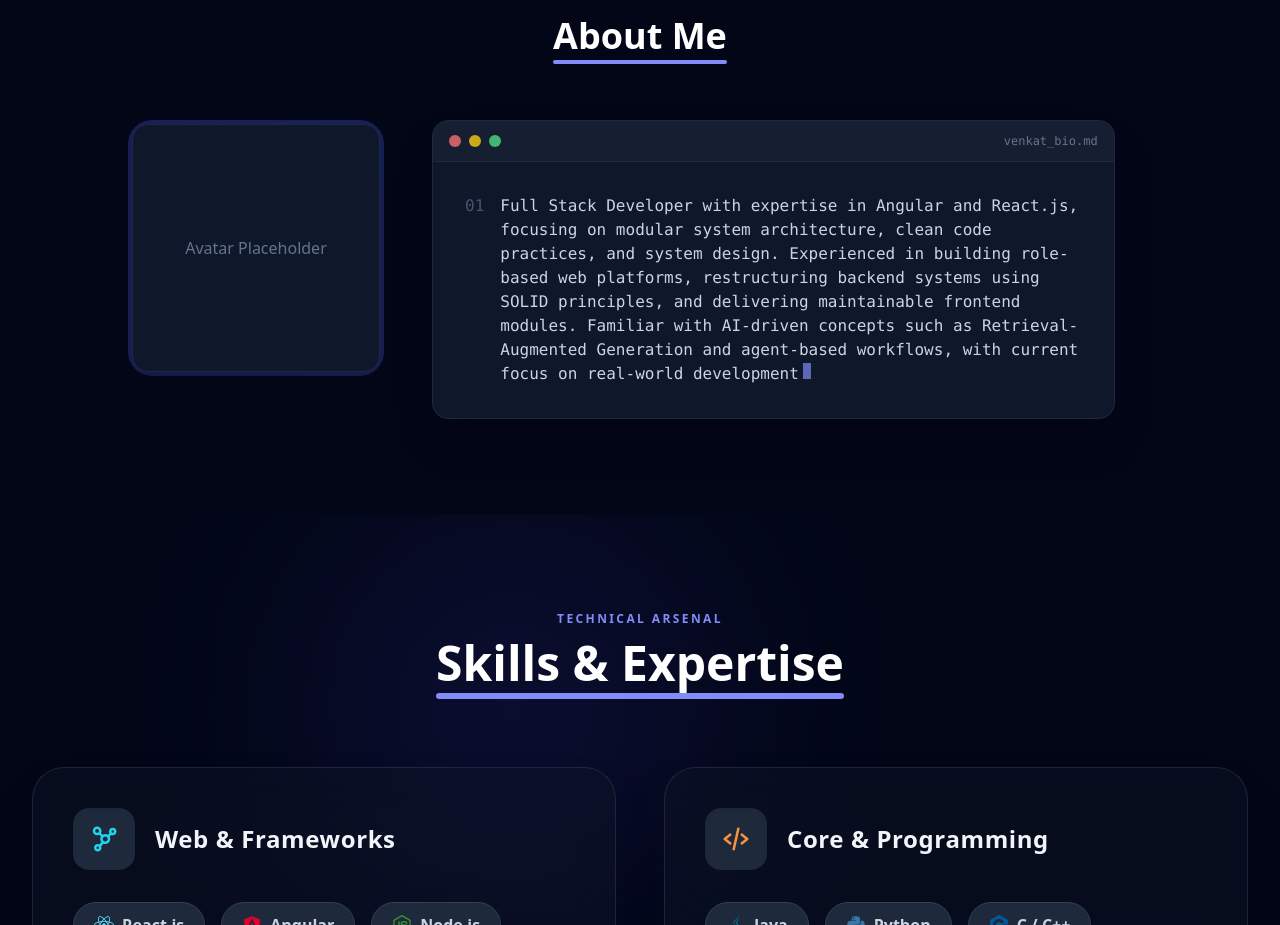
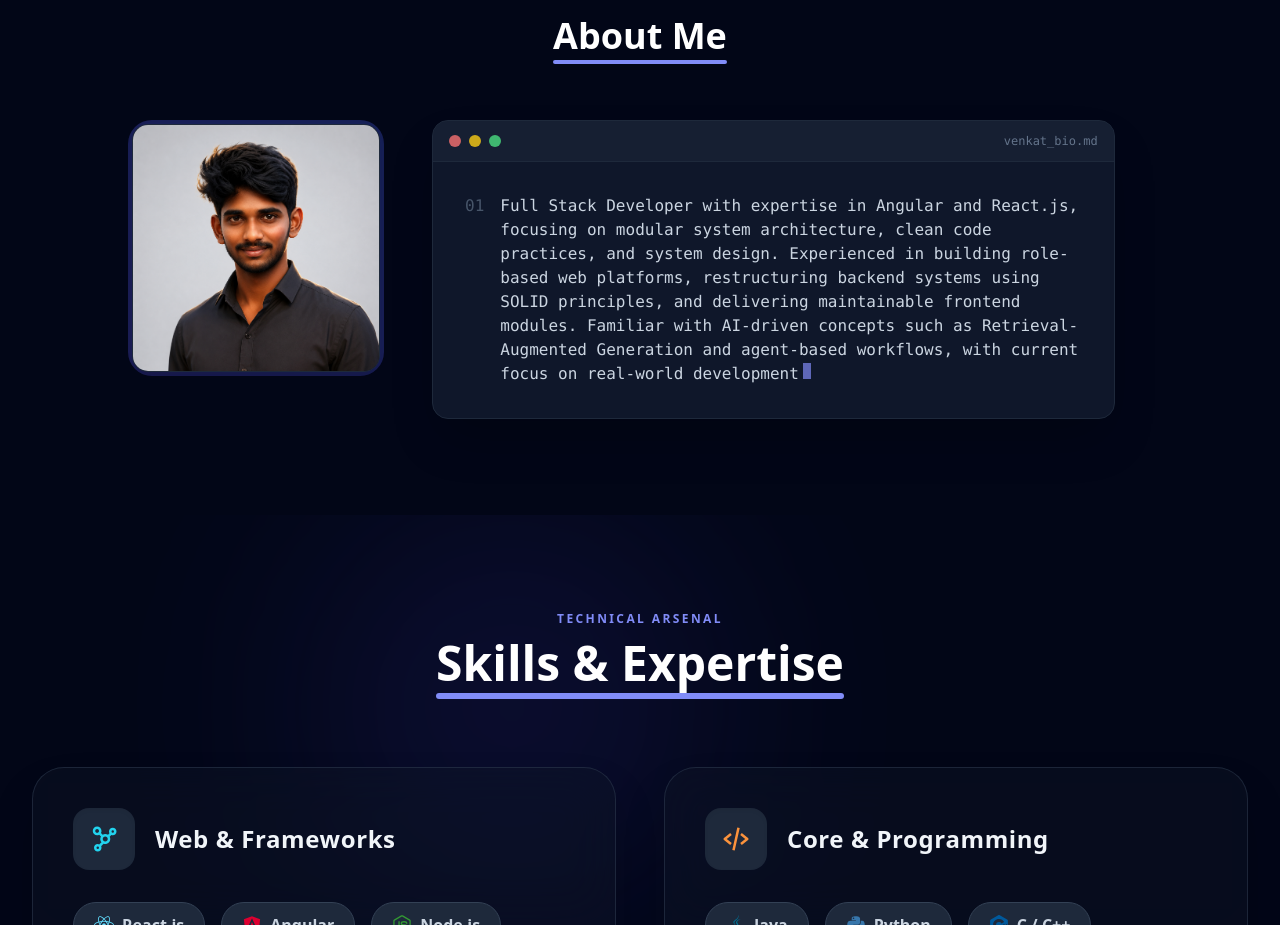
Before and after one commit to ganesh714/venkat-dev-portfolio, a React (Vite) app: page / in a window 1280 px wide. Shown: the part 880-1805 px from the top of the page. Built offline with nearby package versions, Linux system fonts and the light colour scheme.

Commit message:
Update About component with profile image

```diff
--- a/src/components/About.jsx
+++ b/src/components/About.jsx
@@ -1,5 +1,6 @@
 import React, { useState, useEffect, useRef } from 'react';
 import { motion, useInView } from 'framer-motion';
+import avatar from '../assets/avatar.png';
 
 const bioText = "Full Stack Developer with expertise in Angular and React.js, focusing on modular system architecture, clean code practices, and system design. Experienced in building role-based web platforms, restructuring backend systems using SOLID principles, and delivering maintainable frontend modules. Familiar with AI-driven concepts such as Retrieval-Augmented Generation and agent-based workflows, with current focus on real-world development through internships and production projects.";
 
@@ -61,7 +62,11 @@ const About = () => {
           <div className="relative flex-shrink-0 w-48 h-48 md:w-64 md:h-64 rounded-3xl p-1 overflow-hidden group">
             <div className="absolute inset-0 bg-indigo-600/10 dark:bg-indigo-600/20" />
             <div className="absolute inset-[4px] rounded-2xl bg-white dark:bg-slate-900 flex items-center justify-center z-10 overflow-hidden border border-slate-200 dark:border-slate-800 shadow-xl">
-              <span className="text-slate-400 dark:text-slate-500 font-medium">Avatar Placeholder</span>
+              <img
+                src={avatar}
+                alt="Venkata Ganesh"
+                className="w-full h-full object-cover group-hover:scale-110 transition-transform duration-500"
+              />
             </div>
             {/* Subtle highlight */}
             <div className="absolute -inset-1 bg-gradient-to-tr from-indigo-500 to-blue-500 opacity-20 blur-lg group-hover:opacity-40 transition-opacity duration-500" />
```
